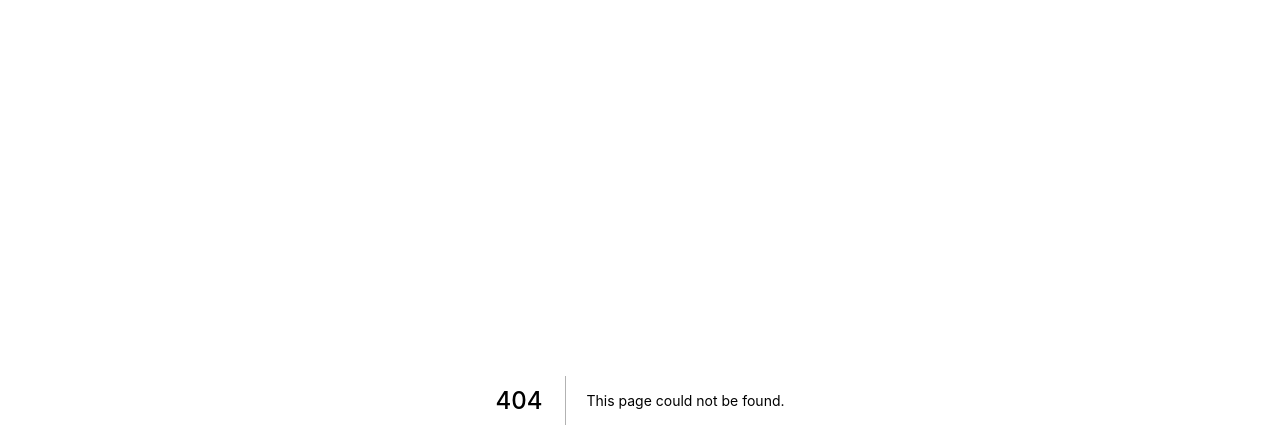
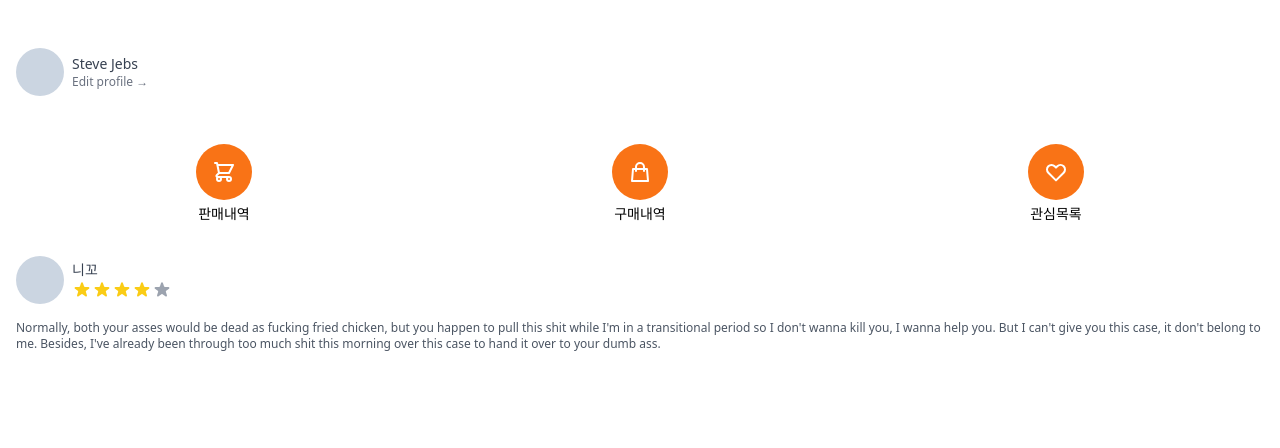
Before and after one commit to jinyongp/carrot-market, a Next.js app: page /profile in a window 1280 px wide. Before the commit this address had no page. Shown: the top 448 px of the page. Built offline with nearby package versions, Linux system fonts and the light colour scheme.

Commit message:
Feat: Profile 페이지 작성

```diff
--- /dev/null
+++ b/pages/profile/index.tsx
@@ -0,0 +1,72 @@
+import {
+  HeartIcon,
+  ShoppingBagIcon,
+  ShoppingCartIcon,
+} from '@heroicons/react/outline';
+import { StarIcon } from '@heroicons/react/solid';
+import { useRouter } from 'next/router';
+
+export default function Profile() {
+  const router = useRouter();
+
+  return (
+    <div className="py-8 px-4">
+      <div
+        className="flex gap-2 py-4 items-center cursor-pointer w-fit"
+        onClick={() => router.push('/profile/edit')}
+      >
+        <div className="w-12 aspect-square rounded-full bg-slate-300" />
+        <div className="flex flex-col">
+          <p className="text-gray-700 font-medium text-sm">Steve Jebs</p>
+          <p className="text-gray-500 font-medium text-xs">
+            Edit profile &rarr;
+          </p>
+        </div>
+      </div>
+      <div className="flex justify-around text-sm text-center my-8">
+        {[
+          [ShoppingCartIcon, '판매내역', '/profile/sales'],
+          [ShoppingBagIcon, '구매내역', '/profile/purchases'],
+          [HeartIcon, '관심목록', '/profile/interests'],
+        ].map(([Icon, text, url], i) => (
+          <div
+            key={i}
+            className="cursor-pointer group"
+            onClick={() => router.push(url as string)}
+          >
+            <div className="flex justify-center items-center p-4 rounded-full bg-orange-500 text-white mb-1 transition group-hover:bg-orange-600">
+              <Icon className="w-6 h-6" />
+            </div>
+            <span>{text as string}</span>
+          </div>
+        ))}
+      </div>
+      <div>
+        <div className="flex items-center gap-2">
+          <div className="w-12 aspect-square rounded-full bg-slate-300" />
+          <div>
+            <p className="text-gray-700 font-medium text-sm">니꼬</p>
+            <div className="flex">
+              {[...Array(5)].map((_, i) => (
+                <StarIcon
+                  key={i}
+                  className={`h-5 w-5 ${
+                    i < 4 ? 'text-yellow-400' : 'text-gray-400'
+                  }`}
+                />
+              ))}
+            </div>
+          </div>
+        </div>
+        <p className="mt-4 text-xs text-gray-600">
+          Normally, both your asses would be dead as fucking fried chicken, but
+          you happen to pull this shit while I&apos;m in a transitional period
+          so I don&apos;t wanna kill you, I wanna help you. But I can&apos;t
+          give you this case, it don&apos;t belong to me. Besides, I&apos;ve
+          already been through too much shit this morning over this case to hand
+          it over to your dumb ass.
+        </p>
+      </div>
+    </div>
+  );
+}
--- /dev/null
+++ b/pages/profile/interests.tsx
@@ -0,0 +1,3 @@
+export default function Interests() {
+  return null;
+}
--- /dev/null
+++ b/pages/profile/purchases.tsx
@@ -0,0 +1,3 @@
+export default function Purchases() {
+  return null;
+}
--- /dev/null
+++ b/pages/profile/sales.tsx
@@ -0,0 +1,3 @@
+export default function Sales() {
+  return null;
+}
```
